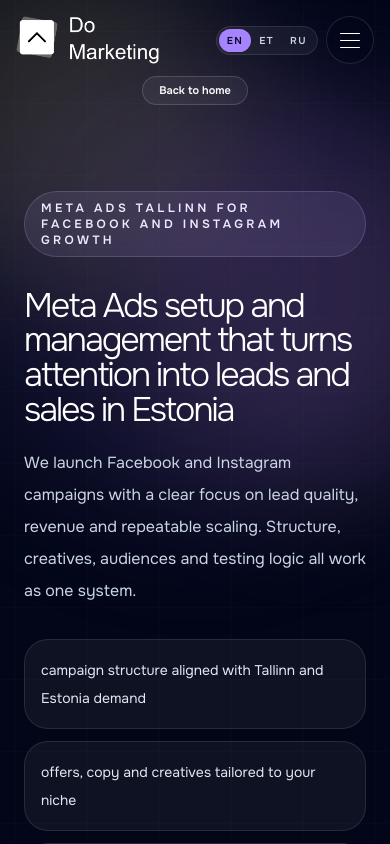
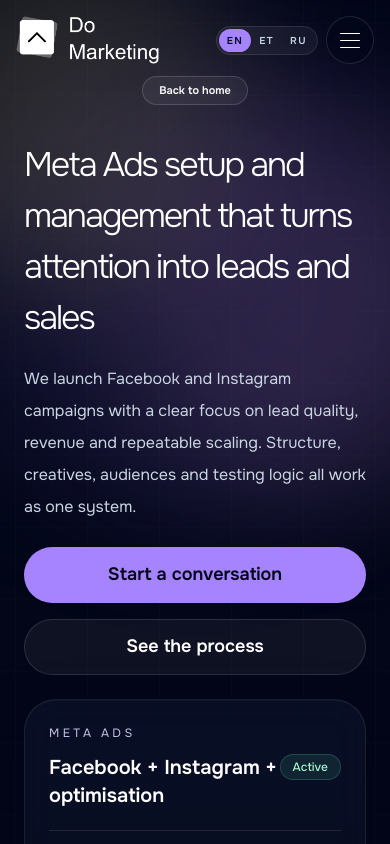
Before and after one commit to ignatevako-ko/site, a Next.js app: page /en/meta-ads in a window 390 px wide. Shown: the top 844 px of the page. Built offline with nearby package versions, Linux system fonts and the light colour scheme.

Commit message:
Refine mobile service pages

```diff
--- a/src/components/additional-service-page.tsx
+++ b/src/components/additional-service-page.tsx
@@ -7,34 +7,7 @@
   homeButtonLabels,
 } from "@/lib/additional-service-pages";
 import { localizedPath } from "@/lib/locales";
-
-const relatedLabels: Record<Language, Record<AdditionalServiceSlug, string>> = {
-  ru: {
-    "marketing-audit": "Аудит маркетинга",
-    smm: "SMM",
-    seo: "SEO оптимизация",
-    "website-development": "Разработка сайта",
-  },
-  en: {
-    "marketing-audit": "Marketing audit",
-    smm: "SMM",
-    seo: "SEO optimisation",
-    "website-development": "Website development",
-  },
-  et: {
-    "marketing-audit": "Turundusaudit",
-    smm: "SMM",
-    seo: "SEO optimeerimine",
-    "website-development": "Veebilehe arendus",
-  },
-};
-
-const relatedSlugs: AdditionalServiceSlug[] = [
-  "marketing-audit",
-  "smm",
-  "seo",
-  "website-development",
-];
+import { getAllServiceLinks } from "@/lib/services";
 
 export function AdditionalServicePage({
   slug,
@@ -45,12 +18,7 @@
 }) {
   const copy = getAdditionalServicePageCopy(slug, language);
   const content = getAdditionalServicePageDictionary(slug, language);
-  const relatedServices = relatedSlugs
-    .filter((item) => item !== slug)
-    .map((item) => ({
-      href: localizedPath(language, `/${item}`),
-      label: relatedLabels[language][item],
-    }));
+  const relatedServices = getAllServiceLinks(language).filter((item) => item.slug !== slug);
 
   return (
     <ServicePageShell
--- a/src/components/creative-gallery.tsx
+++ b/src/components/creative-gallery.tsx
@@ -142,7 +142,7 @@
     <section
       id="kreo"
       className={`relative mx-auto w-full ${embedded ? "max-w-none px-0" : "max-w-7xl px-6 lg:px-10"} ${
-        dense ? "py-12" : "pb-20"
+        dense ? "py-8 lg:py-12" : "pb-12 lg:pb-20"
       }`}
     >
       <div className="max-w-2xl space-y-4">
@@ -151,7 +151,7 @@
         </p>
       </div>
 
-      <div className="mt-8 flex flex-col gap-4 overflow-hidden sm:gap-5">
+      <div className="mt-5 flex flex-col gap-4 overflow-hidden sm:mt-8 sm:gap-5">
         <div className="creative-marquee">
           <div className="creative-marquee__track creative-marquee__track--left">
             {visibleStaticItems.map((item, index) => (
@@ -182,7 +182,7 @@
       </div>
 
       {showMoreLink ? (
-        <div className="mt-8 flex justify-center">
+        <div className="mt-5 flex justify-center sm:mt-8">
           <Link
             href="/kreo"
             className="inline-flex items-center justify-center text-[20px] font-extralight text-white underline decoration-white/80 underline-offset-[10px] transition hover:text-white/85 hover:decoration-white"
--- a/src/components/service-page-shell.tsx
+++ b/src/components/service-page-shell.tsx
@@ -22,6 +22,32 @@
   en: "Back to home",
   et: "Tagasi avalehele",
 };
+
+const proofCtaLabels: Record<Language, string> = {
+  ru: "Хочу также",
+  en: "I want this too",
+  et: "Soovin sama",
+};
+
+function cleanHeroTitle(title: string) {
+  return title
+    .replace(/,\s*которые приводят клиентов в Таллинне и по всей Эстонии/g, ", которые приводят клиентов")
+    .replace(/\s+в Таллинне и по всей Эстонии/g, "")
+    .replace(/\s+в Таллинне и Эстонии/g, "")
+    .replace(/\s+в Таллинне/g, "")
+    .replace(/\s+по всей Эстонии/g, "")
+    .replace(/\s+Таллинна и Эстонии/g, "")
+    .replace(/\s+in Tallinn and across Estonia/g, "")
+    .replace(/\s+in Tallinn/g, "")
+    .replace(/\s+in Estonia/g, "")
+    .replace(/\s+across Estonia/g, "")
+    .replace(/\s+Tallinn and Estonia/g, "")
+    .replace(/\s+Tallinnas ja Eestis/g, "")
+    .replace(/\s+Tallinnas/g, "")
+    .replace(/\s+Eestis/g, "")
+    .replace(/\s{2,}/g, " ")
+    .trim();
+}
 
 function SectionHeading({
   eyebrow,
@@ -84,23 +110,23 @@
       <main className="relative z-10">
         <section
           id="offer"
-          className="mx-auto grid w-full max-w-7xl gap-10 px-6 pb-20 pt-18 sm:pt-20 lg:grid-cols-[1.06fr_0.94fr] lg:px-10 lg:pb-28 lg:pt-24"
+          className="mx-auto grid w-full max-w-7xl gap-6 px-6 pb-12 pt-5 sm:pt-20 lg:grid-cols-[1.06fr_0.94fr] lg:gap-10 lg:px-10 lg:pb-28 lg:pt-24"
         >
-          <div className="space-y-8">
-            <div className="inline-flex rounded-full border border-violet-300/20 bg-violet-300/10 px-4 py-2 text-xs font-semibold uppercase tracking-[0.28em] text-violet-100">
+          <div className="space-y-6 sm:space-y-8">
+            <div className="hidden rounded-full border border-violet-300/20 bg-violet-300/10 px-4 py-2 text-xs font-semibold uppercase tracking-[0.28em] text-violet-100 sm:inline-flex">
               {copy.hero.badge}
             </div>
 
             <div className="space-y-5">
-              <h1 className="max-w-4xl text-[34px] font-light leading-[1.02] tracking-[-0.06em] text-white sm:text-[50px] lg:text-[68px]">
-                {copy.hero.title}
+              <h1 className="max-w-4xl text-[34px] font-light leading-normal tracking-[-0.06em] text-white sm:text-[50px] lg:text-[68px]">
+                {cleanHeroTitle(copy.hero.title)}
               </h1>
               <p className="max-w-2xl text-base leading-8 text-slate-300 sm:text-lg">
                 {copy.hero.description}
               </p>
             </div>
 
-            <div className="grid gap-3 sm:grid-cols-3">
+            <div className="hidden gap-3 sm:grid sm:grid-cols-3">
               {copy.hero.bullets.map((item) => (
                 <div
                   key={item}
@@ -186,14 +212,14 @@
           </div>
         </section>
 
-        <section id="proof" className="mx-auto w-full max-w-7xl px-6 py-20 lg:px-10">
+        <section id="proof" className="mx-auto w-full max-w-7xl px-6 py-12 lg:px-10 lg:py-20">
           <SectionHeading
             eyebrow={copy.benefits.eyebrow}
             title={copy.benefits.title}
             description={copy.benefits.description}
           />
 
-          <div className="mt-10 grid gap-5 lg:grid-cols-2 xl:grid-cols-4">
+          <div className="mt-6 grid gap-5 lg:mt-10 lg:grid-cols-2 xl:grid-cols-4">
             {copy.benefits.cards.map((card) => (
               <article
                 key={card.title}
@@ -207,13 +233,13 @@
             ))}
           </div>
 
-          <div className="mt-10 rounded-[2rem] border border-white/10 bg-[linear-gradient(160deg,rgba(19,26,53,0.88),rgba(35,21,51,0.82))] p-7 sm:p-8">
+          <div className="mt-6 rounded-[2rem] border border-white/10 bg-[linear-gradient(160deg,rgba(19,26,53,0.88),rgba(35,21,51,0.82))] p-6 sm:p-8 lg:mt-10">
             <SectionHeading
               eyebrow={copy.proof.eyebrow}
               title={copy.proof.title}
               description={copy.proof.description}
             />
-            <div className="mt-8 grid gap-4 lg:grid-cols-3">
+            <div className="mt-5 grid gap-4 lg:mt-8 lg:grid-cols-3">
               {copy.proof.points.map((item) => (
                 <div
                   key={item}
@@ -223,17 +249,25 @@
                 </div>
               ))}
             </div>
+            <div className="mt-5 flex justify-center sm:justify-start lg:mt-8">
+              <Link
+                href="#contacts"
+                className="inline-flex min-h-[3.25rem] items-center justify-center rounded-full bg-violet-400 px-7 text-[17px] font-semibold text-slate-950 transition hover:bg-violet-300 sm:min-h-14 sm:text-[18px]"
+              >
+                {proofCtaLabels[language]}
+              </Link>
+            </div>
           </div>
         </section>
 
-        <section id="process" className="mx-auto w-full max-w-7xl px-6 py-20 lg:px-10">
+        <section id="process" className="mx-auto w-full max-w-7xl px-6 py-12 lg:px-10 lg:py-20">
           <SectionHeading
             eyebrow={copy.process.eyebrow}
             title={copy.process.title}
             description={copy.process.description}
           />
 
-          <div className="mt-10 grid gap-5 lg:grid-cols-2 xl:grid-cols-4">
+          <div className="mt-6 grid gap-5 lg:mt-10 lg:grid-cols-2 xl:grid-cols-4">
             {copy.process.items.map((item, index) => (
               <article
                 key={item.title}
@@ -251,7 +285,7 @@
           </div>
         </section>
 
-        <section className="mx-auto w-full max-w-7xl px-6 py-20 lg:px-10">
+        <section className="mx-auto w-full max-w-7xl px-6 py-12 lg:px-10 lg:py-20">
           <div className="grid gap-6 lg:grid-cols-[1fr_0.95fr]">
             <div className="rounded-[2rem] border border-white/10 bg-white/5 p-7 sm:p-8">
               <SectionHeading
@@ -259,7 +293,7 @@
                 title={copy.faq.title}
                 description={copy.faq.description}
               />
-              <div className="mt-8 space-y-4">
+              <div className="mt-5 space-y-4 lg:mt-8">
                 {copy.faq.items.map((item) => (
                   <article
                     key={item.question}
@@ -293,7 +327,7 @@
 
               <Link
                 href="#contacts"
-                className="mt-8 inline-flex min-h-14 w-full items-center justify-center rounded-full bg-violet-400 px-7 text-[18px] font-semibold text-slate-950 transition hover:bg-violet-300"
+                className="mt-5 inline-flex min-h-14 w-full items-center justify-center rounded-full bg-violet-400 px-7 text-[18px] font-semibold text-slate-950 transition hover:bg-violet-300 lg:mt-8"
               >
                 {copy.included.cta}
               </Link>
@@ -301,16 +335,16 @@
           </div>
         </section>
 
-        <section className="mx-auto w-full max-w-7xl px-6 pb-20 lg:px-10">
-          <p className="text-[20px] font-semibold uppercase tracking-[0.3em] text-violet-300">
+        <section className="mx-auto w-full max-w-7xl px-6 pb-12 text-center sm:text-left lg:px-10 lg:pb-20">
+          <p className="text-[18px] font-semibold uppercase tracking-[0.24em] text-violet-300 sm:text-[20px] sm:tracking-[0.3em]">
             {copy.relatedTitle}
           </p>
-          <div className="mt-6 flex flex-wrap gap-3">
+          <div className="mt-6 flex flex-wrap justify-center gap-3 sm:justify-start">
             {relatedServices.map((item) => (
               <Link
                 key={item.href}
                 href={item.href}
-                className="inline-flex items-center rounded-full border border-white/10 bg-white/6 px-5 py-2.5 text-[18px] font-light text-slate-100 transition hover:border-violet-300/35 hover:bg-white/10"
+                className="inline-flex items-center rounded-full border border-white/10 bg-white/6 px-4 py-2 text-[16px] font-light text-slate-100 transition hover:border-violet-300/35 hover:bg-white/10 sm:px-5 sm:py-2.5 sm:text-[18px]"
               >
                 {item.label}
               </Link>
--- a/src/components/site-footer.tsx
+++ b/src/components/site-footer.tsx
@@ -13,13 +13,13 @@
 
   return (
     <footer id="contacts" className="border-t border-white/10 bg-slate-950">
-      <div className="mx-auto w-full max-w-7xl px-6 py-12 lg:px-10 lg:pt-20">
+      <div className="mx-auto w-full max-w-7xl px-6 py-8 lg:px-10 lg:py-12 lg:pt-20">
         <div className="glass-shell rounded-[2rem] bg-[radial-gradient(circle_at_top_left,rgba(255,224,196,0.08),transparent_18%),linear-gradient(135deg,rgba(167,139,250,0.12),rgba(255,255,255,0.04),rgba(236,72,153,0.08))] p-8 lg:p-12">
           <ContactForm language={language} />
         </div>
       </div>
 
-      <div className="mx-auto grid w-full max-w-7xl gap-12 px-6 py-12 lg:grid-cols-[1.05fr_0.4fr_0.75fr] lg:px-10">
+      <div className="mx-auto grid w-full max-w-7xl gap-8 px-6 py-8 lg:grid-cols-[1.05fr_0.4fr_0.75fr] lg:gap-12 lg:px-10 lg:py-12">
         <div className="space-y-4">
           <BrandLogo />
 
--- a/src/lib/services.ts
+++ b/src/lib/services.ts
@@ -1,5 +1,59 @@
 import type { Language } from "@/data/site-content";
 import { localizedPath } from "@/lib/locales";
+
+export function getAllServiceLinks(language?: Language) {
+  const routeLanguage = language ?? "ru";
+  const pathFor = (path: string) =>
+    language ? localizedPath(routeLanguage, path) : path.startsWith("/meta-ads") || path.startsWith("/google-ads") ? path : `/ru${path}`;
+
+  return [
+    {
+      href: pathFor("/meta-ads"),
+      label: "Meta Ads",
+      slug: "meta-ads",
+    },
+    {
+      href: pathFor("/google-ads"),
+      label: "Google Ads",
+      slug: "google-ads",
+    },
+    {
+      href: pathFor("/marketing-audit"),
+      label:
+        language === "en"
+          ? "Marketing audit"
+          : language === "et"
+            ? "Turundusaudit"
+            : "Аудит маркетинга",
+      slug: "marketing-audit",
+    },
+    {
+      href: pathFor("/smm"),
+      label: "SMM",
+      slug: "smm",
+    },
+    {
+      href: pathFor("/seo"),
+      label:
+        language === "en"
+          ? "SEO optimisation"
+          : language === "et"
+            ? "SEO optimeerimine"
+            : "SEO оптимизация",
+      slug: "seo",
+    },
+    {
+      href: pathFor("/website-development"),
+      label:
+        language === "en"
+          ? "Website development"
+          : language === "et"
+            ? "Veebilehe arendus"
+            : "Разработка сайта",
+      slug: "website-development",
+    },
+  ] as const;
+}
 
 export function getServicesMenuItems(language?: Language) {
   const servicesSectionHref = language
@@ -7,23 +61,7 @@
     : "/ru#services";
 
   return [
-    {
-      href: language ? localizedPath(language, "/meta-ads") : "/meta-ads",
-      label: "Meta Ads",
-    },
-    {
-      href: language ? localizedPath(language, "/google-ads") : "/google-ads",
-      label: "Google Ads",
-    },
-    {
-      href: language ? localizedPath(language, "/seo") : "/ru/seo",
-      label:
-        language === "ru"
-          ? "SEO оптимизация"
-          : language === "et"
-            ? "SEO optimeerimine"
-            : "SEO optimisation",
-    },
+    ...getAllServiceLinks(language).map(({ href, label }) => ({ href, label })),
     {
       href: servicesSectionHref,
       label:
@@ -40,67 +78,18 @@
   language: Language,
   routeLanguage?: Language,
 ) {
-  const metaAdsHref = routeLanguage
-    ? localizedPath(routeLanguage, "/meta-ads")
-    : "/meta-ads";
-  const googleAdsHref = routeLanguage
-    ? localizedPath(routeLanguage, "/google-ads")
-    : "/google-ads";
-  const marketingAuditHref = routeLanguage
-    ? localizedPath(routeLanguage, "/marketing-audit")
-    : "/ru/marketing-audit";
-  const smmHref = routeLanguage ? localizedPath(routeLanguage, "/smm") : "/ru/smm";
-  const seoHref = routeLanguage ? localizedPath(routeLanguage, "/seo") : "/ru/seo";
-  const websiteDevelopmentHref = routeLanguage
-    ? localizedPath(routeLanguage, "/website-development")
-    : "/ru/website-development";
+  const linkLanguage = routeLanguage ?? language;
 
-  const byLanguage: Record<Language, Array<{ label: string; href?: string }>> = {
-    en: [
-      { label: "Marketing audit", href: marketingAuditHref },
-      { label: "Google Ads", href: googleAdsHref },
-      { label: "SEO", href: seoHref },
-      { label: "Meta Ads", href: metaAdsHref },
-      { label: "Website development", href: websiteDevelopmentHref },
-      { label: "SMM", href: smmHref },
-    ],
-    et: [
-      { label: "Turundusaudit", href: marketingAuditHref },
-      { label: "Google Ads", href: googleAdsHref },
-      { label: "SEO", href: seoHref },
-      { label: "Meta Ads", href: metaAdsHref },
-      { label: "Veebilehe arendus", href: websiteDevelopmentHref },
-      { label: "SMM", href: smmHref },
-    ],
-    ru: [
-      { label: "Аудит маркетинга", href: marketingAuditHref },
-      { label: "Google реклама", href: googleAdsHref },
-      { label: "SEO оптимизация", href: seoHref },
-      { label: "Meta Ads", href: metaAdsHref },
-      { label: "Разработка сайта", href: websiteDevelopmentHref },
-      { label: "SMM", href: smmHref },
-    ],
-  };
-
-  return byLanguage[language];
+  return getAllServiceLinks(linkLanguage).map(({ href, label, slug }) => ({
+    href,
+    label: language === "ru" && slug === "google-ads" ? "Google реклама" : label,
+  }));
 }
 
 export function getMetaAdsRelatedServices(language?: Language) {
-  return [
-    {
-      label: "Google Ads",
-      href: language ? localizedPath(language, "/google-ads") : "/google-ads",
-    },
-    { label: "SMM", href: language ? localizedPath(language, "/smm") : "/ru/smm" },
-  ] as const;
+  return getAllServiceLinks(language).filter((item) => item.slug !== "meta-ads");
 }
 
 export function getGoogleAdsRelatedServices(language?: Language) {
-  return [
-    { label: "SMM", href: language ? localizedPath(language, "/smm") : "/ru/smm" },
-    {
-      label: "Meta Ads",
-      href: language ? localizedPath(language, "/meta-ads") : "/meta-ads",
-    },
-  ] as const;
+  return getAllServiceLinks(language).filter((item) => item.slug !== "google-ads");
 }
```
Also changed, not shown: src/components/landing-page.tsx (+50 -34 lines), src/lib/service-pages.ts (+4 -4 lines).
